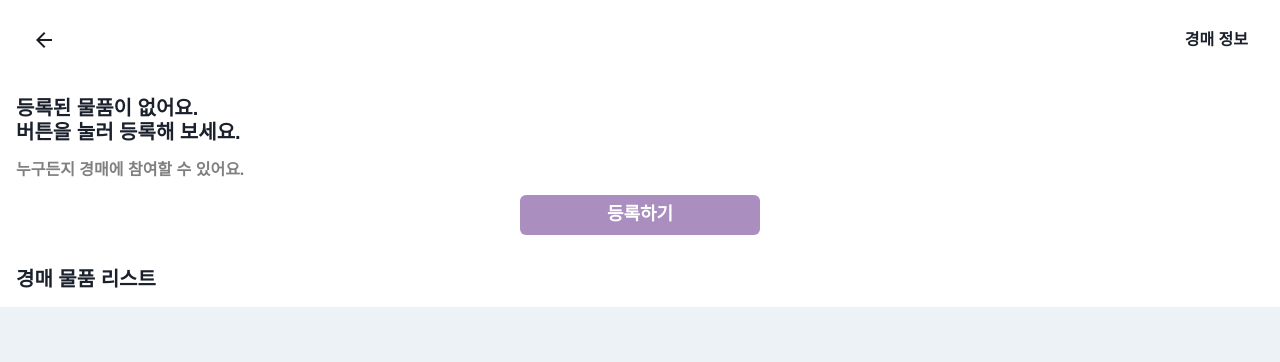
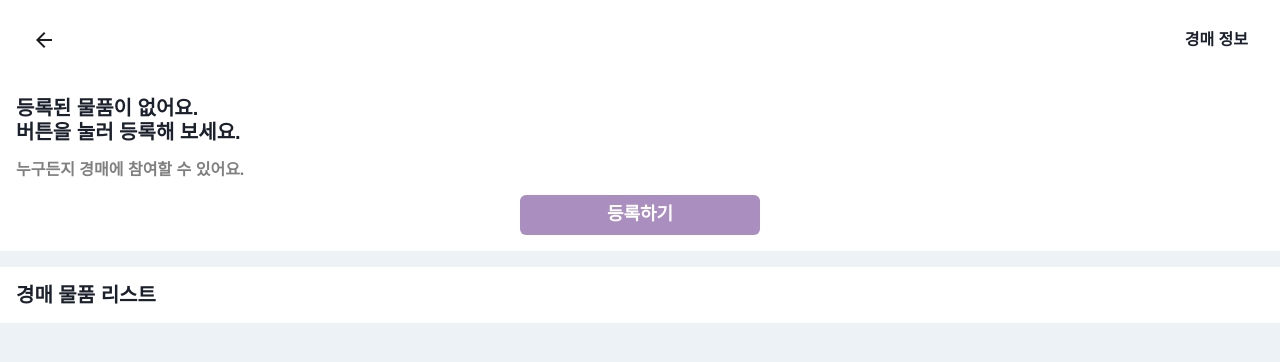
Before and after one commit to devteam2jg/rush-room-FE, a React app: page /auction in a window 1280 px wide. Shown: the top 362 px of the page. Built offline with nearby package versions, Linux system fonts and the light colour scheme; the HTML template or start-up script is replaced by a standard one; a web font is replaced by a local one.

Commit message:
chore(AuctionDetailPage) : box 추가

```diff
--- a/src/pages/AuctionDetailPage/AuctionDetail.tsx
+++ b/src/pages/AuctionDetailPage/AuctionDetail.tsx
@@ -1,3 +1,4 @@
+import { Box } from '@chakra-ui/react';
 import AuctionInfo from '../../components/AuctionInfo';
 import AddAuction from '../../components/AddAuction';
 import AuctionList from '../../components/AuctionList';
@@ -7,6 +8,7 @@ function AuctionDetail() {
     <div>
       <AuctionInfo />
       <AddAuction />
+      <Box h={4} />
       <AuctionList />
     </div>
   );
```
